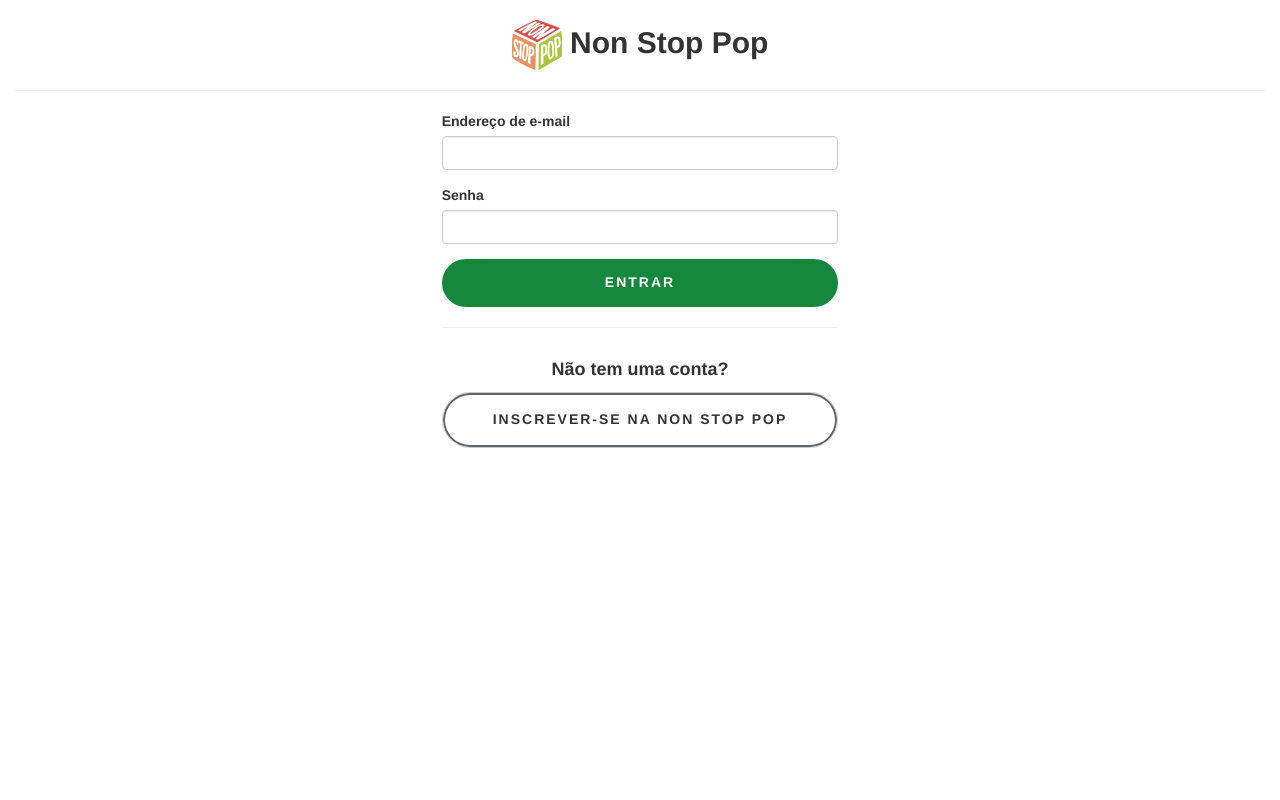
After one commit to PereiraGus/Non-Stop-Pop-Store, a PHP site: page /login.php in a window 1280 px wide. The commit adds this page. Run offline with PHP 8.4, Linux system fonts and the light colour scheme; some libraries are stand-ins or nearby versions.

Commit message:
Criação inicial da página de login

```diff
--- /dev/null
+++ b/login.php
@@ -0,0 +1,51 @@
+<! DOCTYPE HTML>
+<html lang="pt-br">
+	<head>
+		<title>Non Stop Pop Store</title>
+		<meta charset="utf-8">
+		<meta name="viewport" content="width=device-width, initial-scale=1">
+		<link rel="sourtout icon" href="img/icon/favicon.ico">
+		<link rel="stylesheet" href="https://maxcdn.bootstrapcdn.com/bootstrap/3.3.7/css/bootstrap.min.css">
+		<script src="https://ajax.googleapis.com/ajax/libs/jquery/3.2.1/jquery.min.js"></script>
+		<script src="https://maxcdn.bootstrapcdn.com/bootstrap/3.3.7/js/bootstrap.min.js"></script>
+		<style>
+		.navbar{
+			margin-bottom: 0;
+		}
+		</style>
+	</head>
+	<body>
+		<?php
+			include 'data.php';
+		?>
+		<div class="container-fluid">
+			<h2 align="center">
+				<img width="50px" height ="50px" class="d-inline-block align-top" src="img/icon/color.png">
+				<strong>Non Stop Pop</strong>
+			</h2>
+			<hr>
+			<div class="row">
+				<div class="col-sm-4 col-sm-offset-4">
+					<div class="form-group">
+						<label for="email">Endereço de e-mail</label>
+						<input name="email" type="email" class="form-control" required id="email">
+					</div>
+					<div class="form-group">
+						<label for="passw">Senha</label>
+						<input name="passw" type="password" class="form-control" required id="passw">
+					</div>
+					<button type="submit" class="btn btn-block ng-binding" style="font-size: 14px; line-height: 1; border-radius: 500px; padding: 16px 48px 18px; transition-property: background-color,border-color,color,box-shadow,filter; transition-duration: .3s; border-width: 0; letter-spacing: 2px; min-width: 160px; text-transform: uppercase; white-space: normal; padding: 16px 14px 18px; background-color: #15883e; color: white">
+						<strong>ENTRAR</strong>
+					</button>
+					<hr>
+					<div class="row text-center mt-0">
+						<h2 align="center" style="font-weight: 900; margin-top: 12px; margin-bottom: 12px; font-size: 18px">Não tem uma conta?</h2>
+					</div>
+					<button type="submit" class="btn btn-block btn-default ng-binding" style="font-weight: 700; box-shadow: inset 0 0 0 2px #616467; letter-spacing: 2px; border-radius: 500px; padding: 16px 14px 18px;">
+						INSCREVER-SE NA NON STOP POP
+					</button>
+				</div>
+			</div>
+		</div>
+	</body>
+</html>
--- a/nav.php
+++ b/nav.php
@@ -11,7 +11,7 @@
 						<span class="icon-bar"></span>
 						<span class="icon-bar"></span>
 					</button>
-					<a class="navbar-brand" href="#">
+					<a class="navbar-brand" href="index.php">
 						<ul class="nav navbar-nav">
 							<li><img class="float-center" width="25px" height="25px" src="img/icon/black.png"></li>
 							<li>&nbspNon Stop Pop Store</li>
```
